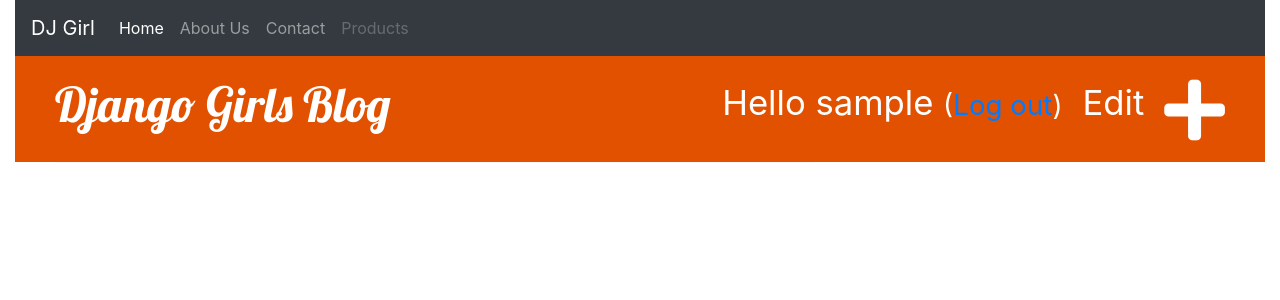
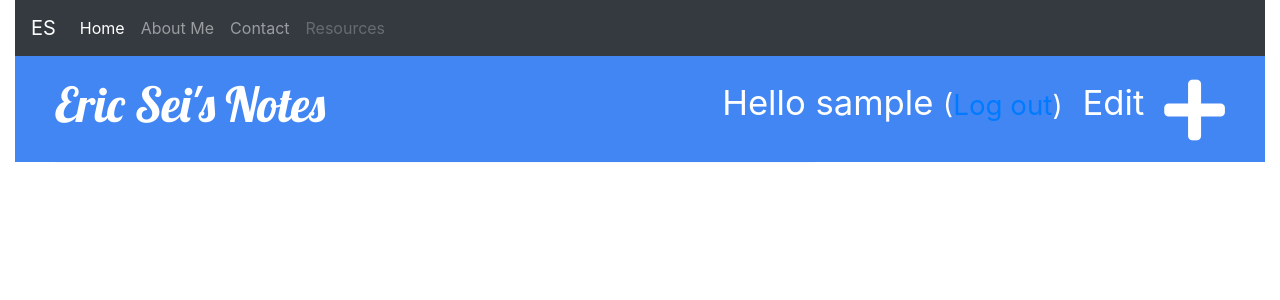
Before and after one commit to EricSei/my-first-blog, a Django app: page /drafts/ in a window 1280 px wide. Shown: the top 300 px of the page. Run offline with Django 3.2, Linux system fonts and the light colour scheme; the visitor is signed in with stand-in values (Sample User, id 1); data that the repository does not hold is empty; some libraries are stand-ins or nearby versions.

Commit message:
Update CSS

```diff
--- a/blog/static/css/blog.css
+++ b/blog/static/css/blog.css
@@ -8,7 +8,7 @@
 }
 
 .page-header {
-    background-color: #E25100;
+    background-color: #4286f4;
     margin-top: 0;
     padding: 20px 20px 20px 40px;
 }
--- a/blog/templates/blog/base.html
+++ b/blog/templates/blog/base.html
@@ -4,7 +4,7 @@
             <!-- Required meta tags -->
         <meta charset="utf-8">
         <meta name="viewport" content="width=device-width, initial-scale=1, shrink-to-fit=no">
-        <title>Django Girls blog</title>
+        <title> Eric Ah Hpu Sei </title>
         <link rel="stylesheet" href="https://maxcdn.bootstrapcdn.com/bootstrap/4.0.0/css/bootstrap.min.css" integrity="sha384-Gn5384xqQ1aoWXA+058RXPxPg6fy4IWvTNh0E263XmFcJlSAwiGgFAW/dAiS6JXm" crossorigin="anonymous">
         <link href='//fonts.googleapis.com/css?family=Lobster&subset=latin,latin-ext' rel='stylesheet' type='text/css'>
         <link rel="stylesheet" href="https://use.fontawesome.com/releases/v5.7.2/css/all.css" integrity="sha384-fnmOCqbTlWIlj8LyTjo7mOUStjsKC4pOpQbqyi7RrhN7udi9RwhKkMHpvLbHG9Sr" crossorigin="anonymous">
@@ -14,16 +14,16 @@
 
     <div class="container-fluid">
         <nav class="navbar navbar-expand-lg navbar-dark bg-dark sticky-top">
-          <a class="navbar-brand" href="#">DJ Girl</a>
+          <a class="navbar-brand" href="#">ES</a>
           <button class="navbar-toggler" type="button" data-toggle="collapse" data-target="#navbarNavAltMarkup" aria-controls="navbarNavAltMarkup" aria-expanded="false" aria-label="Toggle navigation">
             <span class="navbar-toggler-icon"></span>
           </button>
           <div class="collapse navbar-collapse" id="navbarNavAltMarkup">
             <div class="navbar-nav">
               <a class="nav-item nav-link active" href="#">Home <span class="sr-only">(current)</span></a>
-              <a class="nav-item nav-link" href="#">About Us</a>
+              <a class="nav-item nav-link" href="#">About Me</a>
               <a class="nav-item nav-link" href="#">Contact</a>
-              <a class="nav-item nav-link disabled" href="#">Products</a>
+              <a class="nav-item nav-link disabled" href="#">Resources</a>
             </div>
           </div>
         </nav>
@@ -40,7 +40,7 @@
                 {% else %}
                 <a href="{% url 'login' %}" class="top-menu"><span class="glyphicon glyphicon-lock">Log In</span></a>
                 {% endif %}
-                <h1><a href="/">Django Girls Blog </a></h1>
+                <h1><a href="/"> Eric Sei's Notes </a></h1>
             </div>
 
 
```
